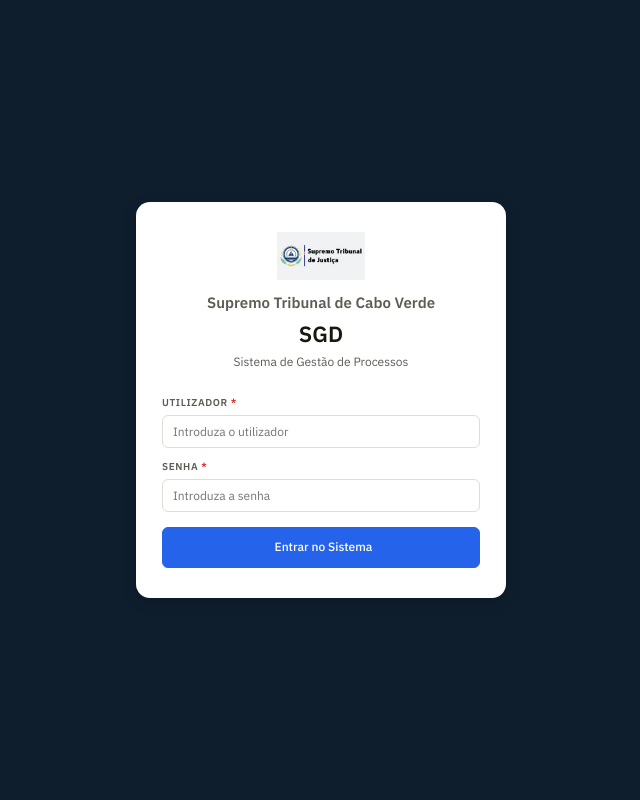
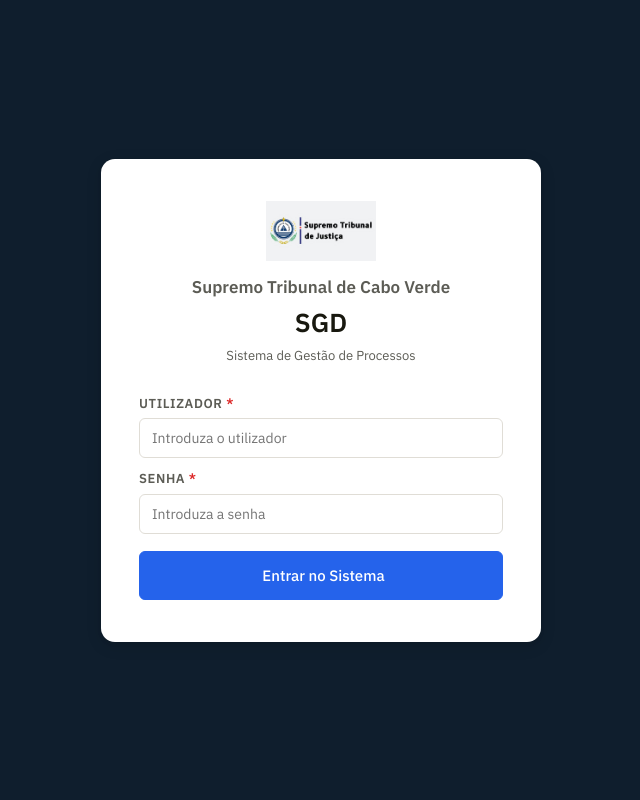
Before and after one commit to Nascimneto/SGDSTJ, a PHP site: page /login in a window 1280 px wide. Shown: the whole page, without its empty margins (319-959 px from the left). Run offline with PHP 8.4, Linux system fonts and the light colour scheme; data comes from the database, SQL or seed files in the repository; some libraries are stand-ins or nearby versions.

Commit message:
Aumenta tamanho dos menus, nome da plataforma e página de login
- .sb-item (itens do menu lateral): 12px -> 14px, ícones 15px -> 17px,
  mais padding vertical.
- .sb-sub ("SGD — Gestão de Processos" sob o logo): cor mudou de
  tom apagado (var(--sid-t)) para branco + negrito, e 9.5px -> 12px
  — texto quase invisível antes.
- Login: .lcard maior (370px -> 440px de largura, mais padding),
  logótipo e títulos maiores, inputs/labels maiores (regra scoped a
  .lcard, não afecta outros formulários da app).

```diff
--- a/app/Views/login/index.php
+++ b/app/Views/login/index.php
@@ -15,10 +15,10 @@
 <div id="login">
   <div class="lcard">
     <div class="ltop">
-      <img src="assets/img/logostj.jpg" alt="Supremo Tribunal de Justiça" style="height:48px;width:auto;display:block;margin:0 auto 12px">
-      <h1 style="font-size:15px;font-weight:600;margin-bottom:2px;color:var(--tx2)">Supremo Tribunal de Cabo Verde</h1>
-      <h1 style="font-size:22px;font-weight:700;margin-bottom:3px">SGD</h1>
-      <p style="font-size:12px;color:var(--tx2)">Sistema de Gestão de Processos</p>
+      <img src="assets/img/logostj.jpg" alt="Supremo Tribunal de Justiça" style="height:60px;width:auto;display:block;margin:0 auto 14px">
+      <h1 style="font-size:17px;font-weight:600;margin-bottom:3px;color:var(--tx2)">Supremo Tribunal de Cabo Verde</h1>
+      <h1 style="font-size:26px;font-weight:700;margin-bottom:4px">SGD</h1>
+      <p style="font-size:13px;color:var(--tx2)">Sistema de Gestão de Processos</p>
     </div>
     <div class="lerr" id="lerr">Utilizador ou senha incorrectos.</div>
 
@@ -32,7 +32,7 @@
       <input id="lp" type="password" autocomplete="current-password" placeholder="Introduza a senha">
     </div>
 
-    <button class="btn btn-primary btn-block" id="loginBtn" style="padding:11px;margin-top:4px">
+    <button class="btn btn-primary btn-block" id="loginBtn" style="padding:13px;margin-top:6px">
       <i class="ti ti-login"></i> Entrar no Sistema
     </button>
   </div>
--- a/css/estilos.css
+++ b/css/estilos.css
@@ -36,13 +36,13 @@ body { font-family:'IBM Plex Sans',system-ui,sans-serif; background:var(--bg); c
 .sb-logo  { padding:14px 12px; border-bottom:1px solid rgba(255,255,255,.07); display:flex; align-items:center; gap:8px; flex-shrink:0; }
 .sb-icon  { width:30px; height:30px; background:var(--sid-a); border-radius:7px; display:flex; align-items:center; justify-content:center; flex-shrink:0; }
 .sb-title { color:#fff; font-size:12px; font-weight:600; }
-.sb-sub   { color:var(--sid-t); font-size:9.5px; }
+.sb-sub   { color:#fff; font-size:12px; font-weight:600; }
 .sb-nav   { flex:1; padding:6px 0; overflow-y:auto; }
 .sb-sec   { padding:8px 12px 3px; color:rgba(122,154,176,.5); font-size:9px; font-weight:700; letter-spacing:1.2px; text-transform:uppercase; }
-.sb-item  { display:flex; align-items:center; gap:8px; padding:8px 12px; color:var(--sid-t); cursor:pointer; border-left:3px solid transparent; transition:all .15s; user-select:none; font-size:12px; text-decoration:none; }
+.sb-item  { display:flex; align-items:center; gap:8px; padding:10px 12px; color:var(--sid-t); cursor:pointer; border-left:3px solid transparent; transition:all .15s; user-select:none; font-size:14px; text-decoration:none; }
 .sb-item:hover  { color:#fff; background:rgba(255,255,255,.05); }
 .sb-item.active { color:#fff; background:rgba(37,99,235,.18); border-left-color:var(--sid-a); }
-.sb-item i { font-size:15px; flex-shrink:0; }
+.sb-item i { font-size:17px; flex-shrink:0; }
 .sb-badge { margin-left:auto; background:var(--red); color:#fff; font-size:9px; min-width:16px; height:16px; display:flex; align-items:center; justify-content:center; border-radius:8px; padding:0 4px; }
 .sb-footer { padding:10px 12px; border-top:1px solid rgba(255,255,255,.07); flex-shrink:0; }
 .sb-user   { display:flex; align-items:center; gap:8px; }
@@ -275,12 +275,15 @@ body { font-family:'IBM Plex Sans',system-ui,sans-serif; background:var(--bg); c
 
 /* ── Login ── */
 #login { display:flex; align-items:center; justify-content:center; min-height:100vh; background:var(--sid); padding:20px; }
-.lcard { background:var(--white); border-radius:var(--rl); padding:30px 26px; width:min(370px,100%); box-shadow:var(--sh2); }
-.ltop  { text-align:center; margin-bottom:24px; }
+.lcard { background:var(--white); border-radius:var(--rl); padding:42px 38px; width:min(440px,100%); box-shadow:var(--sh2); }
+.ltop  { text-align:center; margin-bottom:28px; }
 .lico  { width:50px; height:50px; background:var(--sid); border-radius:12px; display:flex; align-items:center; justify-content:center; margin:0 auto 12px; }
-.lerr  { background:var(--redl); color:var(--red); border:1px solid #fca5a5; padding:8px 11px; border-radius:var(--rs); font-size:12px; margin-bottom:11px; display:none; }
+.lerr  { background:var(--redl); color:var(--red); border:1px solid #fca5a5; padding:10px 13px; border-radius:var(--rs); font-size:13px; margin-bottom:13px; display:none; }
 .lerr.show { display:block; }
 .lhint { background:var(--bg); border-radius:var(--rs); padding:8px 12px; font-size:11px; color:var(--tx2); margin-top:12px; text-align:center; }
+.lcard .fg label { font-size:13px; }
+.lcard .fg input { font-size:14px; padding:10px 12px; }
+.lcard .btn-block { font-size:15px; }
 
 /* ═══ IMPRESSÃO ═══ */
 /* .no-print: elementos de navegação/filtro que não fazem sentido numa folha
```
